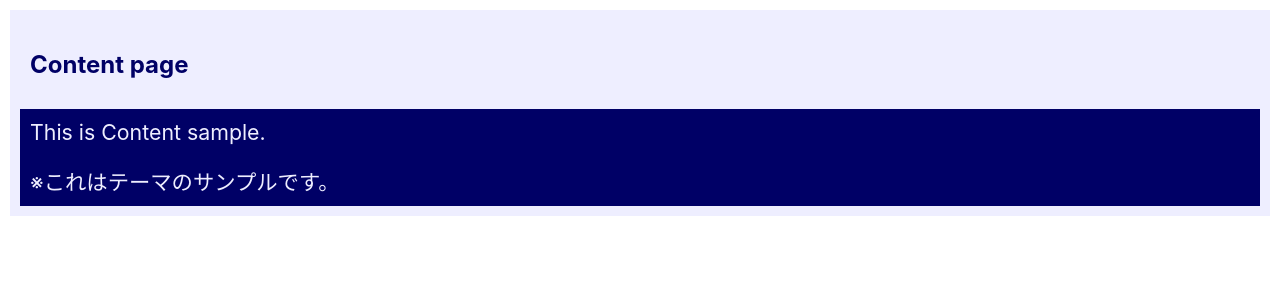
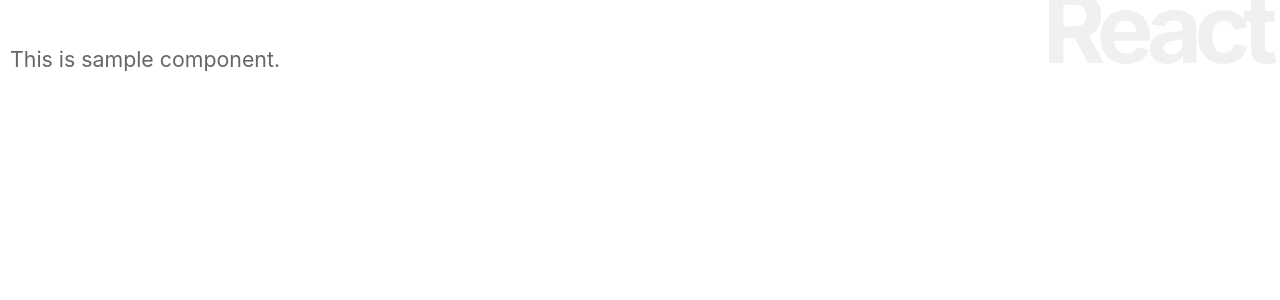
Before and after one commit to koharakouki/react_practice, a React (Create React App) app in the folder react_app/: page / in a window 1280 px wide. Shown: the top 300 px of the page. Built offline with nearby package versions, Linux system fonts and the light colour scheme.

Commit message:
Appコンポーネント

```diff
--- a/react_app/src/App.js
+++ b/react_app/src/App.js
@@ -1,56 +1,16 @@
 import React, { Component } from 'react';
-import Rect from './Rect';
 import './App.css';
 
-let theme = {
-	light:{
-		backgroundColor: "#eef",
-		color: "#006",
-		padding: "10px",
-	},
-	dark:{
-		backgroundColor: "#006",
-		color: "#eef",
-		padding: "10px",
-	}
-};
-
-const ThemeContext = React.createContext(theme);
-
 class App extends Component {
-	static contextType = ThemeContext;
-
 	render(){
 		return(
-			<div style={this.context.light}>
-			  <Title value="Content page" />
-			  <Message value="This is Content sample." />
-			  <Message value="※これはテーマのサンプルです。" />
+			<div>
+			  <h1>React</h1>
+			  <p>This is sample component. </p>
 			</div>
 		);
 	}
 }
 
 
-class Title extends Component {
-	static contextType = ThemeContext;
-
-	render(){
-		return(
-		<h2 style={this.context.light}>{this.props.value}</h2>
-		);
-	}
-}
-
-class Message extends Component {
-	static contextType = ThemeContext;
-
-	render(){
-		return(
-			<p style={this.context.dark}>{this.props.value}</p>
-		);
-	}
-}
-
-
 export default App;
```
